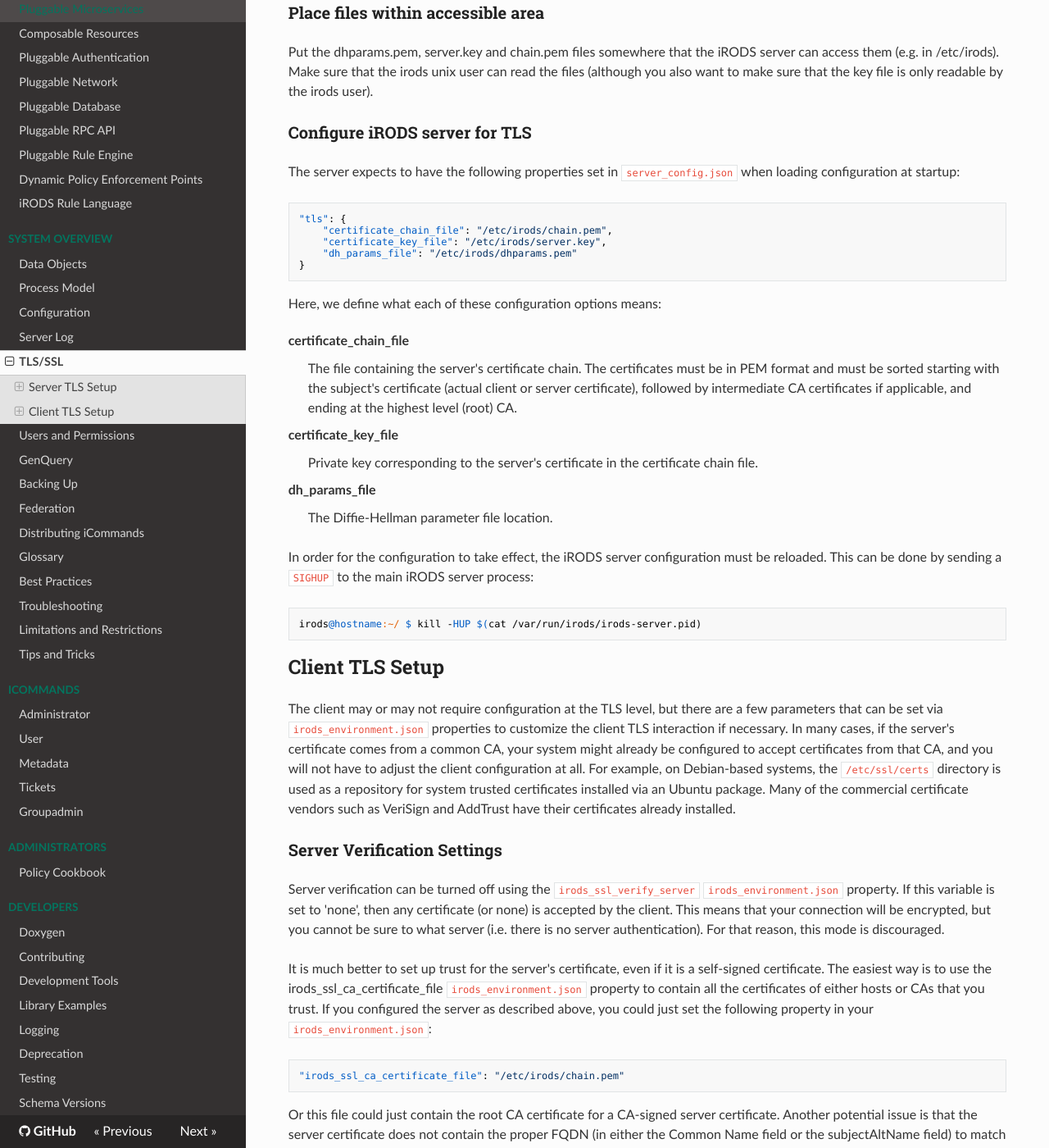
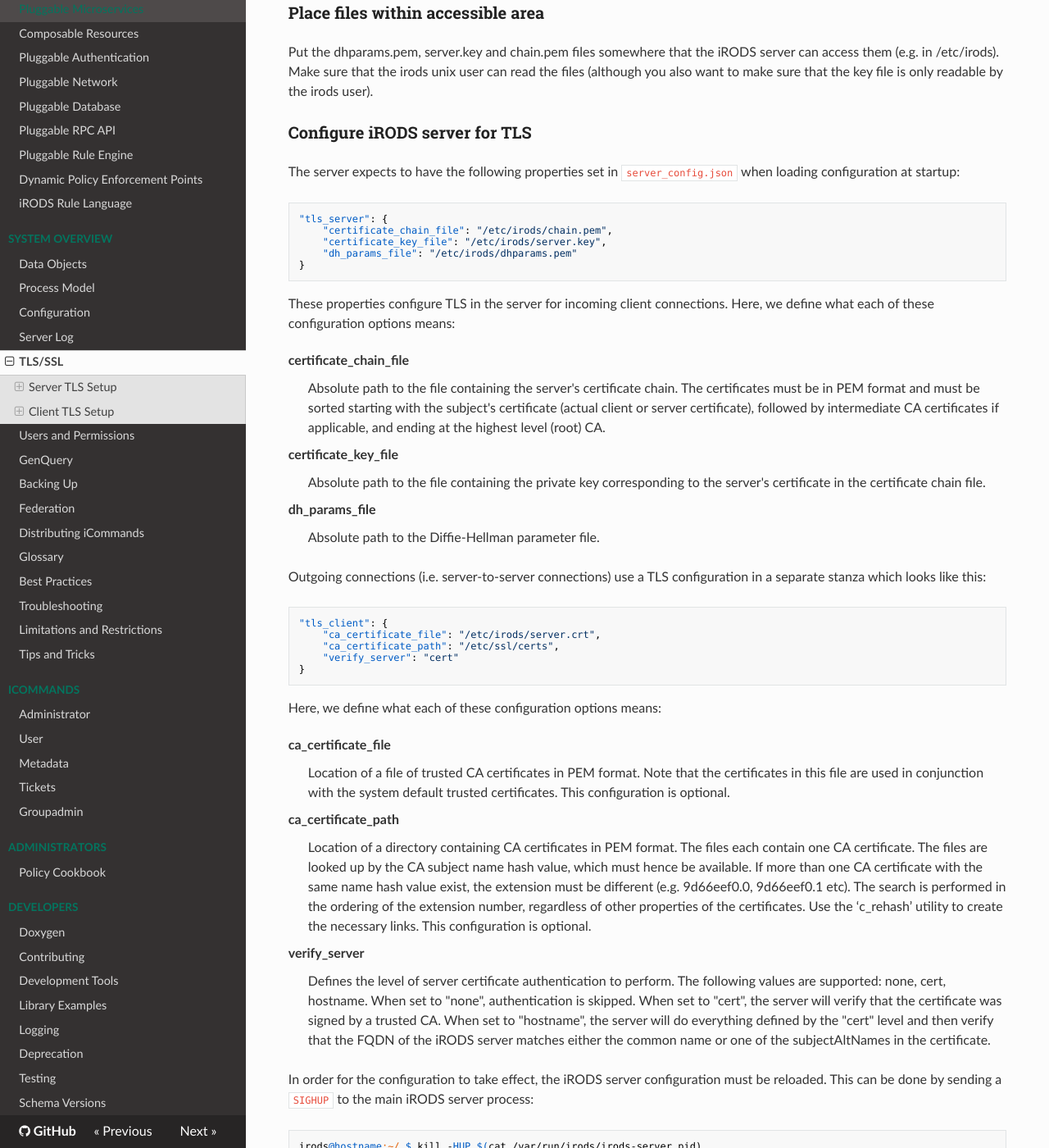
Before and after one commit to irods/irods_docs, an MkDocs documentation site: the page built from docs/system_overview/tls.md, in a window 1280 px wide and 1400 px high, scrolled down 1872 px. Shown: the whole window at 82% size. Built offline with MkDocs 1.6.1, drawn with Linux system fonts in a browser that asks for light colours; nearby versions of some CDN libraries.

Commit message:
[irods/irods#8537] TLS: Fix server configuration info

```diff
--- a/docs/system_overview/tls.md
+++ b/docs/system_overview/tls.md
@@ -78,24 +78,44 @@ Put the dhparams.pem, server.key and chain.pem files somewhere that the iRODS se
 The server expects to have the following properties set in `server_config.json` when loading configuration at startup:
 
 ~~~
-"tls": {
+"tls_server": {
     "certificate_chain_file": "/etc/irods/chain.pem",
     "certificate_key_file": "/etc/irods/server.key",
     "dh_params_file": "/etc/irods/dhparams.pem"
 }
 ~~~
 
+These properties configure TLS in the server for incoming client connections. Here, we define what each of these configuration options means:
+
+certificate_chain_file
+:       Absolute path to the file containing the server's certificate chain. The certificates must be in PEM format and must be sorted starting with the subject's certificate (actual client or server certificate), followed by intermediate CA certificates if applicable, and ending at the highest level (root) CA.
+
+certificate_key_file
+:       Absolute path to the file containing the private key corresponding to the server's certificate in the certificate chain file.
+
+dh_params_file
+:       Absolute path to the Diffie-Hellman parameter file.
+
+Outgoing connections (i.e. server-to-server connections) use a TLS configuration in a separate stanza which looks like this:
+
+~~~
+"tls_client": {
+    "ca_certificate_file": "/etc/irods/server.crt",
+    "ca_certificate_path": "/etc/ssl/certs",
+    "verify_server": "cert"
+}
+~~~
+
 Here, we define what each of these configuration options means:
 
-certificate_chain_file
-:       The file containing the server's certificate chain. The certificates must be in PEM format and must be sorted starting with the subject's certificate (actual client or server certificate), followed by intermediate CA certificates if applicable, and ending at the highest level (root) CA.
+ca_certificate_file
+:       Location of a file of trusted CA certificates in PEM format. Note that the certificates in this file are used in conjunction with the system default trusted certificates. This configuration is optional.
 
-certificate_key_file
-:       Private key corresponding to the server's certificate in the certificate chain file.
+ca_certificate_path
+:       Location of a directory containing CA certificates in PEM format. The files each contain one CA certificate. The files are looked up by the CA subject name hash value, which must hence be available. If more than one CA certificate with the same name hash value exist, the extension must be different (e.g. 9d66eef0.0, 9d66eef0.1 etc). The search is performed in the ordering of the extension number, regardless of other properties of the certificates. Use the ‘c_rehash’ utility to create the necessary links. This configuration is optional.
 
-dh_params_file
-:       The Diffie-Hellman parameter file location.
-
+verify_server
+:       Defines the level of server certificate authentication to perform. The following values are supported: none, cert, hostname. When set to "none", authentication is skipped. When set to "cert", the server will verify that the certificate was signed by a trusted CA. When set to "hostname", the server will do everything defined by the "cert" level and then verify that the FQDN of the iRODS server matches either the common name or one of the subjectAltNames in the certificate.
 
 In order for the configuration to take effect, the iRODS server configuration must be reloaded. This can be done by sending a `SIGHUP` to the main iRODS server process:
 
```
